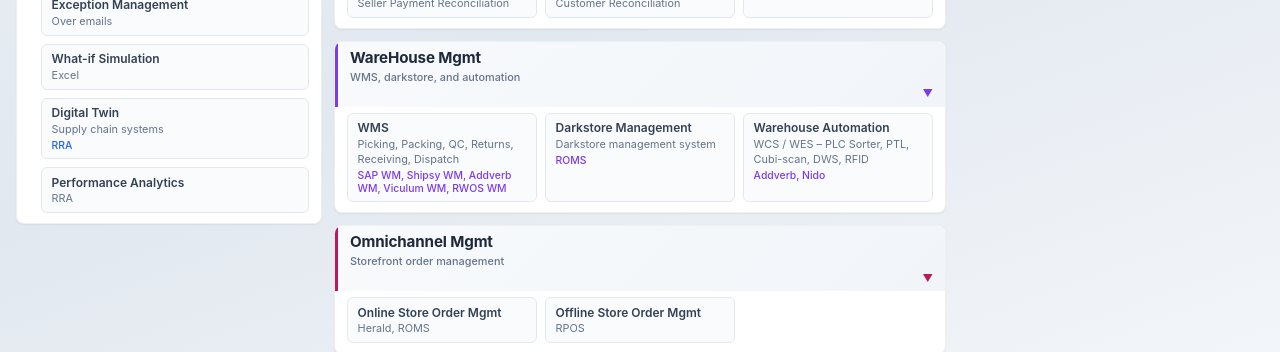
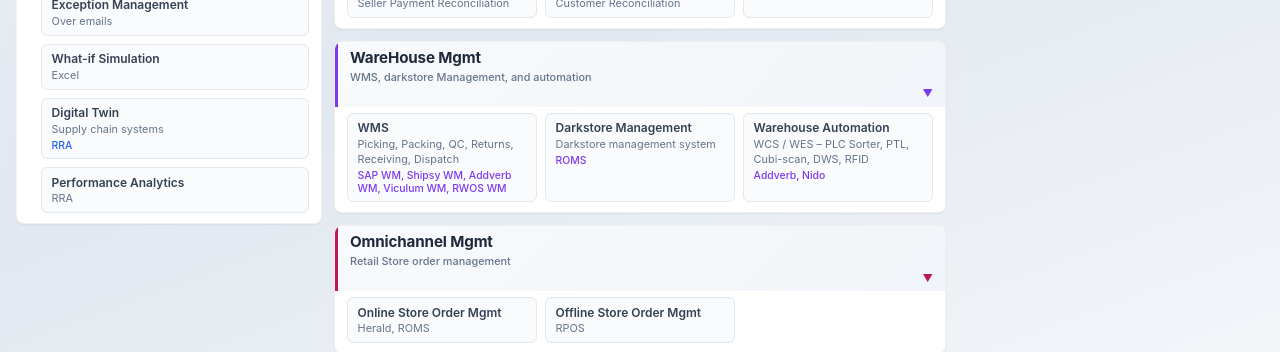
Before and after one commit to SagarPrasad/rule-editor, a React (Vite) app: page /architecture in a window 1280 px wide. Shown: the part 550-902 px from the top of the page. Built offline with nearby package versions, Linux system fonts and the light colour scheme; no server answers.

Commit message:
updated excel data and headers

```diff
--- a/src/data/architectureData.js
+++ b/src/data/architectureData.js
@@ -74,7 +74,7 @@
   {
     id: 'warehouse',
     title: 'WareHouse Mgmt',
-    subtitle: 'WMS, darkstore, and automation',
+    subtitle: 'WMS, darkstore Management, and automation',
     color: '#7c3aed',
     services: [
       { name: 'WMS', desc: 'Picking, Packing, QC, Returns, Receiving, Dispatch', tech: 'SAP WM, Shipsy WM, Addverb WM, Viculum WM, RWOS WM' },
@@ -85,7 +85,7 @@
   {
     id: 'omnichannel',
     title: 'Omnichannel Mgmt',
-    subtitle: 'Storefront order management',
+    subtitle: 'Retail Store order management',
     color: '#be185d',
     services: [
       { name: 'Online Store Order Mgmt', desc: 'Herald, ROMS' },
@@ -94,7 +94,7 @@
   },
   {
     id: 'analytics',
-    title: 'Analytics System',
+    title: 'Retail Analytics System',
     subtitle: 'Reporting and data platforms',
     color: '#0369a1',
     services: [
--- a/src/services/architectureExcelParser.js
+++ b/src/services/architectureExcelParser.js
@@ -11,9 +11,9 @@
   'Supply Chain Control Tower': { id: 'supply-chain-control-tower', color: '#2563eb', subtitle: 'SLA monitoring, Exception management, Analytics' },
   'Order Lifecycle Mgmt': { id: 'order-lifecycle', color: '#059669', subtitle: 'Order management and fulfillment' },
   'Financial Services': { id: 'financial', color: '#b45309', subtitle: 'Invoicing, tax, and ledger management' },
-  'Logistics Services': { id: 'logistics', color: '#0d9488', subtitle: 'Carrier, network, and transport management' },
-  'WareHouse Mgmt': { id: 'warehouse', color: '#7c3aed', subtitle: 'WMS, darkstore, and automation' },
-  'Omnichannel Mgmt': { id: 'omnichannel', color: '#be185d', subtitle: 'Storefront order management' },
+  'Logistics Services': { id: 'logistics', color: '#0d9488', subtitle: 'Transport, Carrier and network management' },
+  'WareHouse Mgmt': { id: 'warehouse', color: '#7c3aed', subtitle: 'WMS, darkstore Management, and automation' },
+  'Omnichannel Mgmt': { id: 'omnichannel', color: '#be185d', subtitle: 'Retail Store order management' },
   'Analytics System': { id: 'analytics', color: '#0369a1', subtitle: 'Reporting and data platforms' },
   'ESB (Enterprise Service Bus)': { id: 'esb', color: '#dc2626', subtitle: 'Integration, gateway, and identity' },
 }
```
Also changed, not shown: 2 other files (tests, documents, lock files or other folders).
